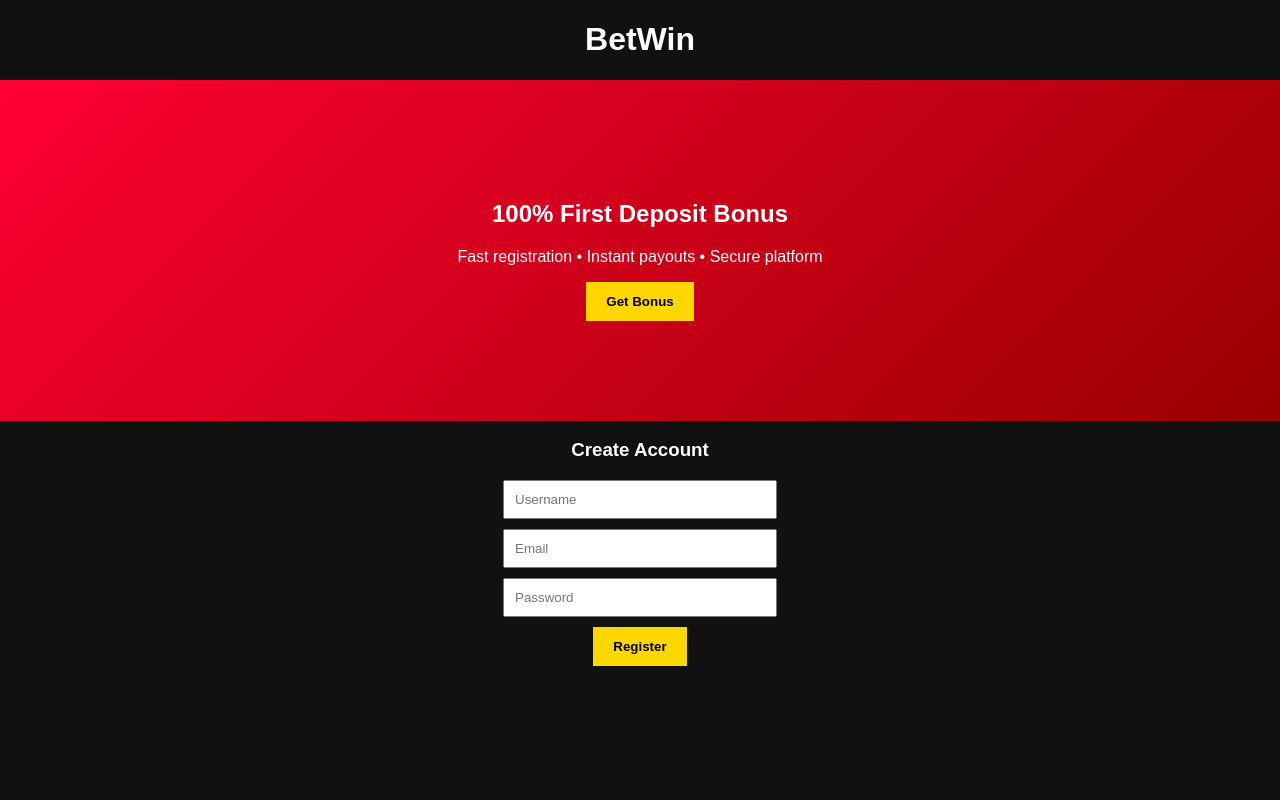
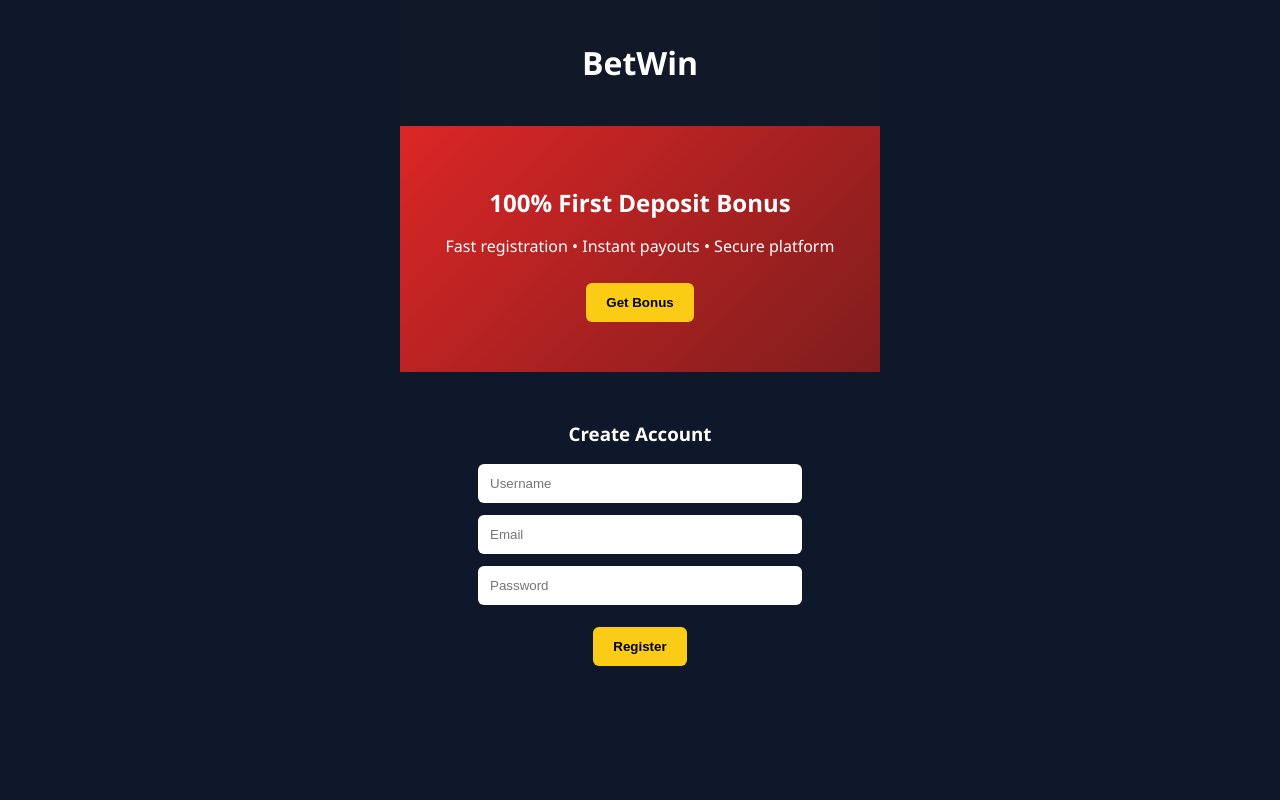
Before and after one commit to hanthidoan12-tech/betting-pwa, a plain HTML site: page index.html in a window 1280 px wide. Drawn offline with Linux system fonts and the light colour scheme.

Commit message:
style.css

```diff
--- a/style.css
+++ b/style.css
@@ -1,27 +1,95 @@
 body {
 margin: 0;
-font-family: Arial;
-background: #111;
+font-family: 'Segoe UI', sans-serif;
+background: #0f172a;
 color: white;
+}
+
+.app-container {
+max-width: 480px;
+margin: auto;
+min-height: 100vh;
+display: flex;
+flex-direction: column;
+}
+
+header {
+padding: 20px;
 text-align: center;
+font-weight: bold;
+background: #111827;
 }
 
 .hero {
-padding: 100px 20px;
-background: linear-gradient(135deg, #ff0033, #990000);
+padding: 40px 20px;
+text-align: center;
+background: linear-gradient(135deg, #dc2626, #7f1d1d);
 }
 
-button {
+.hero h2 {
+margin-bottom: 10px;
+}
+
+.primary-btn {
+background: #facc15;
+border: none;
 padding: 12px 20px;
-border: none;
-background: gold;
+font-weight: bold;
 cursor: pointer;
-font-weight: bold;
+border-radius: 6px;
+margin: 10px 0;
+}
+
+.secondary-btn {
+background: transparent;
+border: 1px solid white;
+padding: 10px 18px;
+color: white;
+border-radius: 6px;
+cursor: pointer;
+}
+
+.form-section {
+padding: 30px 20px;
+flex-grow: 1;
+text-align: center;
 }
 
 input {
 display: block;
-margin: 10px auto;
-padding: 10px;
-width: 250px;
+margin: 12px auto;
+padding: 12px;
+width: 100%;
+max-width: 300px;
+border-radius: 6px;
+border: none;
 }
+
+.loader {
+border: 4px solid #1f2937;
+border-top: 4px solid #facc15;
+border-radius: 50%;
+width: 40px;
+height: 40px;
+margin: 20px auto;
+animation: spin 1s linear infinite;
+}
+
+.hidden {
+display: none;
+}
+
+@keyframes spin {
+0% { transform: rotate(0deg); }
+100% { transform: rotate(360deg); }
+}
+
+.thankyou-container {
+display: flex;
+flex-direction: column;
+justify-content: center;
+align-items: center;
+height: 100vh;
+text-align: center;
+padding: 20px;
+}
```
